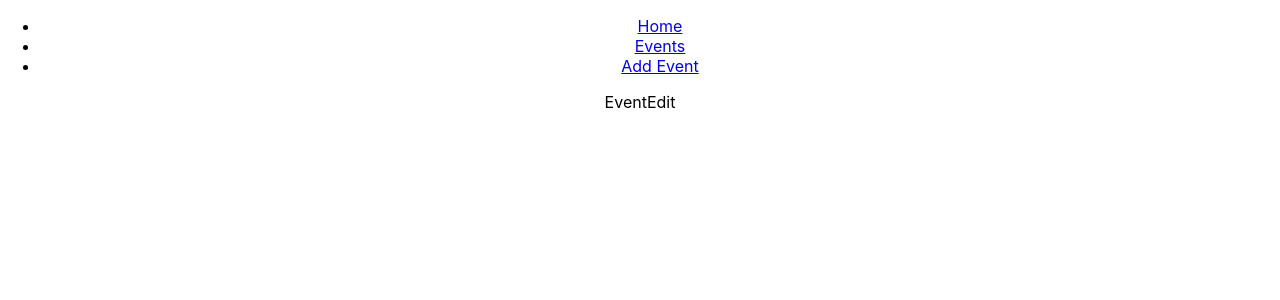
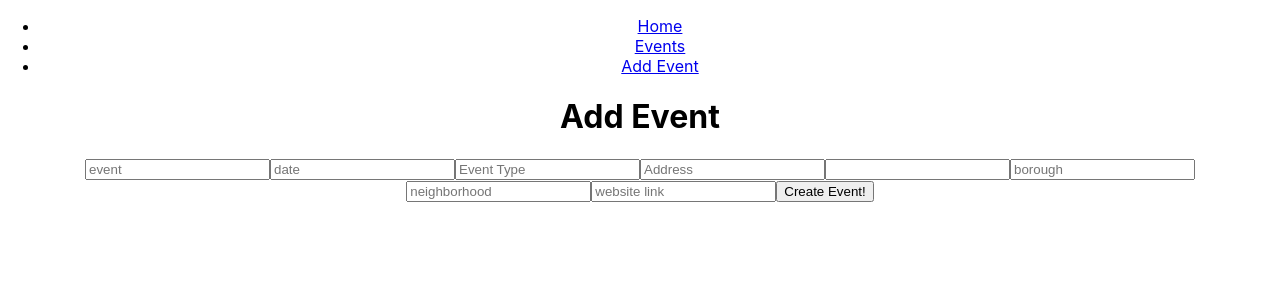
Before and after one commit to bngoon/events-full-stack, a React (Create React App) app: page /events/1/edit in a window 1280 px wide. Shown: the top 300 px of the page. Built offline with nearby package versions, Linux system fonts and the light colour scheme; no server answers.

Commit message:
working on eventEdit

```diff
--- a/src/App.js
+++ b/src/App.js
@@ -1,32 +1,29 @@
-import { Route, Routes } from 'react-router-dom';
-import './App.css';
-import Home from './screens/Home.jsx';
-import Events from './screens/Events.jsx'
-import EventDetail from './screens/EventDetail.jsx'
-import EventCreate from './screens/EventCreate';
-import EventEdit from './screens/EventEdit';
-import Nav from "./components/Nav.jsx"
-
-
+import { Route, Routes } from "react-router-dom";
+import "./App.css";
+import Home from "./screens/Home.jsx";
+import Events from "./screens/Events.jsx";
+import EventDetail from "./screens/EventDetail.jsx";
+import EventCreate from "./screens/EventCreate";
+import EventEdit from "./screens/EventEdit";
+import Nav from "./components/Nav.jsx";
 
 function App() {
   return (
     <div className="App">
-      <Nav/>
+      <Nav />
       <Routes>
-     <Route path='/' element={<Home/>}/>
-     <Route path='/events' element={<Events/>}/>
-     <Route path='/events/:name' element={<EventDetail/>}/>
-     <Route path='/add-event' element={<EventCreate/>}/>
-     <Route path='/events/:id/edit' element={<EventEdit/>}/>
-     </Routes>
+        <Route path="/" element={<Home />} />
+        <Route path="/events" element={<Events />} />
+        <Route path="/events/:name" element={<EventDetail />} />
+        <Route path="/add-event" element={<EventCreate />} />
+        <Route path="/events/:name/edit" element={<EventEdit />} />
+      </Routes>
     </div>
   );
 }
 
 export default App;
 
-
 // GET	/api/event/	To find all the events going on
 // GET	/api/event/:eventName	To find one event by the name
 // POST	/api/event/	To create a event
--- a/src/screens/EventCreate.jsx
+++ b/src/screens/EventCreate.jsx
@@ -10,7 +10,7 @@ function EventCreate() {
     eventType: "",
     address: "",
     description: " ",
-    borough: "",
+    borough: [""],
     neighborhood: "",
     websiteLink: ""
 })
--- a/src/screens/EventDetail.jsx
+++ b/src/screens/EventDetail.jsx
@@ -25,6 +25,7 @@ function EventDetail() {
   return (
     <div>
 <h1>{events.eventName}</h1>
+<p>{events.decscription}</p>
 
 <div>
         <Link to={`/events/${id}/edit`}>
--- a/src/screens/EventEdit.jsx
+++ b/src/screens/EventEdit.jsx
@@ -1,8 +1,110 @@
-import React from 'react'
+import { useState, useEffect } from "react"
+import { useNavigate, useParams } from "react-router-dom"
+import { getEvent, editEvent } from "../services/events"
+function EventEdit() {
+  const [events, setEvents] = useState({
+    eventName: "",
+    date: "",
+    eventType: "",
+    address: "",
+    description: " ",
+    borough: [""],
+    neighborhood: "",
+    websiteLink: ""
+})
 
-function EventEdit() {
+let {id} = useParams();
+let navigate = useNavigate();
+
+async function fetchEvents() {
+  const oneEvent = await getEvent(id)
+  setEvents(oneEvent)
+}
+useEffect(()=> {
+  fetchEvents();
+},[]);
+
+const handleSubmit = async (e) => {
+  e.preventDefault();
+
+  await editEvent(id, events);
+  navigate(`/events/${id}`)
+
+}
+const handleChange = (e) => {
+  const { name, value} = e.target;
+  setEvents ((prevEvent) => ({
+    ...prevEvent,
+    [name]: value,
+}));
+
+
+}
+
+
   return (
-    <div>EventEdit</div>
+    <div>
+           <h1>Add Event</h1>
+      <form onSubmit={handleSubmit}>
+        <input
+        type='text'
+        placeholder="event"
+        name="eventName"
+        value={events.eventName}
+        onChange={handleChange}
+        />
+   <input
+          type="text"
+          placeholder="date"
+          name="date"
+          value={events.date}
+          onChange={handleChange}
+        />
+           <input
+          type="text"
+          placeholder="Event Type"
+          name="eventType"
+          value={events.eventType}
+          onChange={handleChange}
+        />
+           <input
+          type="text"
+          placeholder="Address"
+          name="address"
+          value={events.address}
+          onChange={handleChange}
+        />
+           <input
+          type="text"
+          placeholder="event description"
+          name="description"
+          value={events.description}
+          onChange={handleChange}
+        />
+          <input
+          type="text"
+          placeholder="borough"
+          name="borough"
+          value={events.borough}
+          onChange={handleChange}
+        />
+          <input
+          type="text"
+          placeholder="neighborhood"
+          name="neighborhood"
+          value={events.neighborhood}
+          onChange={handleChange}
+        />
+          <input
+          type="text"
+          placeholder="website link"
+          name="websiteLink"
+          value={events.websiteLink}
+          onChange={handleChange}
+        />
+        <button type='submit'>Create Event!</button>
+        </form>
+    </div>
   )
 }
 
```
